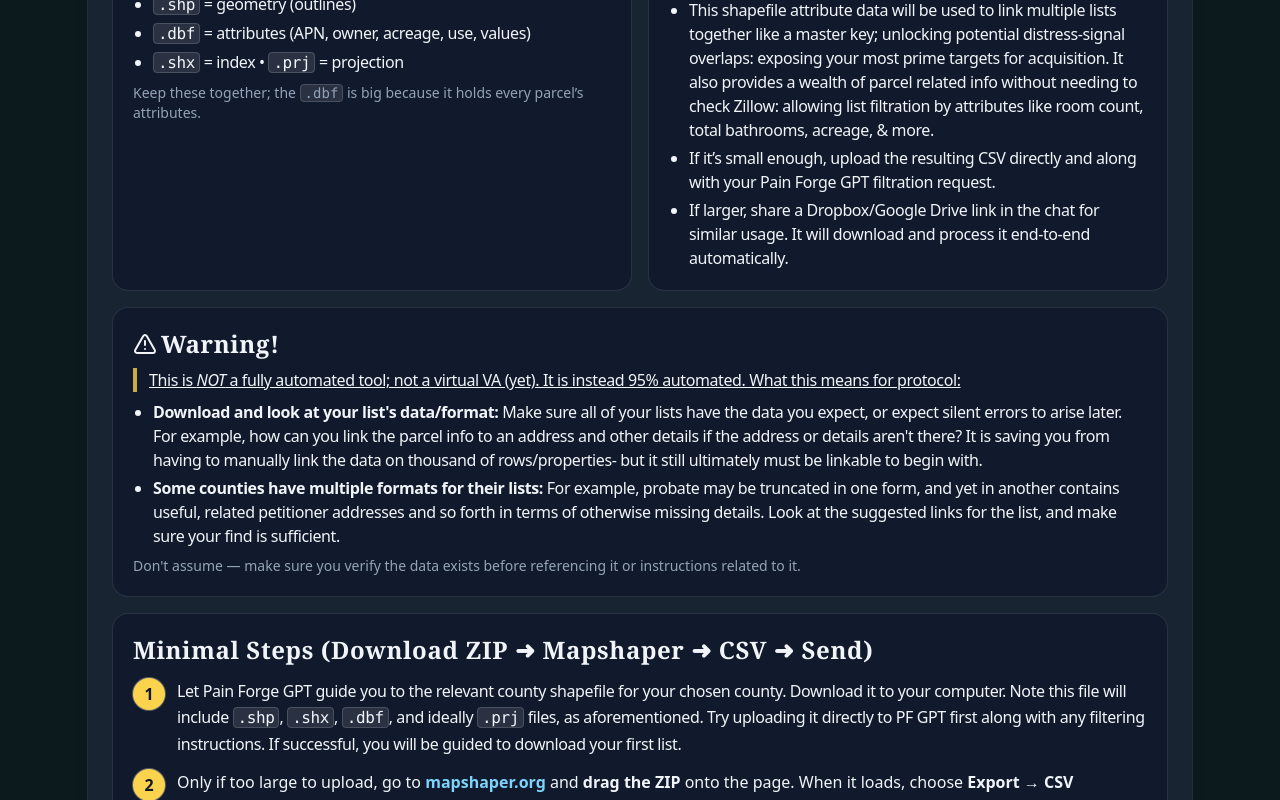
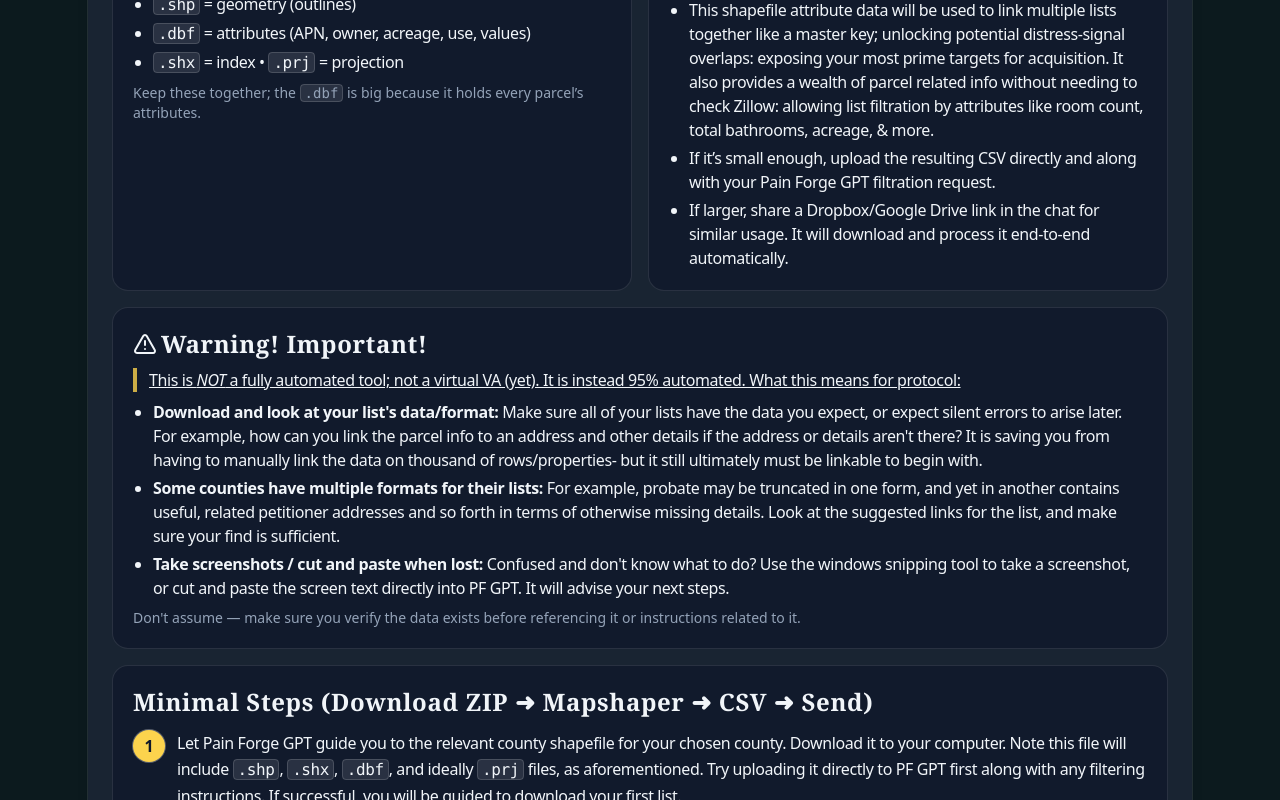
Before and after one commit to nyteksf/covered-bridge-seller-page, a React (Vite) app: page /painforge in a window 1280 px wide. Shown: the part 485-1285 px from the top of the page. Built offline with nearby package versions, Linux system fonts and the light colour scheme.

Commit message:
Add important note to pain forge instructions

```diff
--- a/src/pages/ParcelUploadInstructions.jsx
+++ b/src/pages/ParcelUploadInstructions.jsx
@@ -128,7 +128,7 @@ export default function ParcelUploadInstructions() {
             {" "}
             {/* A WARNING TO USERS */}
             <h2 className="font-serif text-2xl font-bold tracking-wide flex items-center">
-              <AlertTriangle className="mr-1" /> Warning!
+              <AlertTriangle className="mr-1" /> Warning! Important!
             </h2>
             <p className="mt-2 border-l-4 border-amber-300/80 pl-3 tracking-tight underline">
               This is <em>NOT</em> a fully automated tool; not a virtual VA
@@ -150,9 +150,16 @@ export default function ParcelUploadInstructions() {
                   Some counties have multiple formats for their lists:
                 </strong>{" "}
                 For example, probate may be truncated in one form, and yet in
-                another contains useful, related petitioner addresses and so forth in
-                terms of otherwise missing details. Look at the suggested links
-                for the list, and make sure your find is sufficient.
+                another contains useful, related petitioner addresses and so
+                forth in terms of otherwise missing details. Look at the
+                suggested links for the list, and make sure your find is
+                sufficient.
+              </li>
+              <li>
+                <strong>Take screenshots / cut and paste when lost:</strong>{" "}
+                Confused and don't know what to do? Use the windows snipping
+                tool to take a screenshot, or cut and paste the screen text
+                directly into PF GPT. It will advise your next steps.
               </li>
             </ul>
             <p className="mt-2 text-sm text-slate-400">
```
